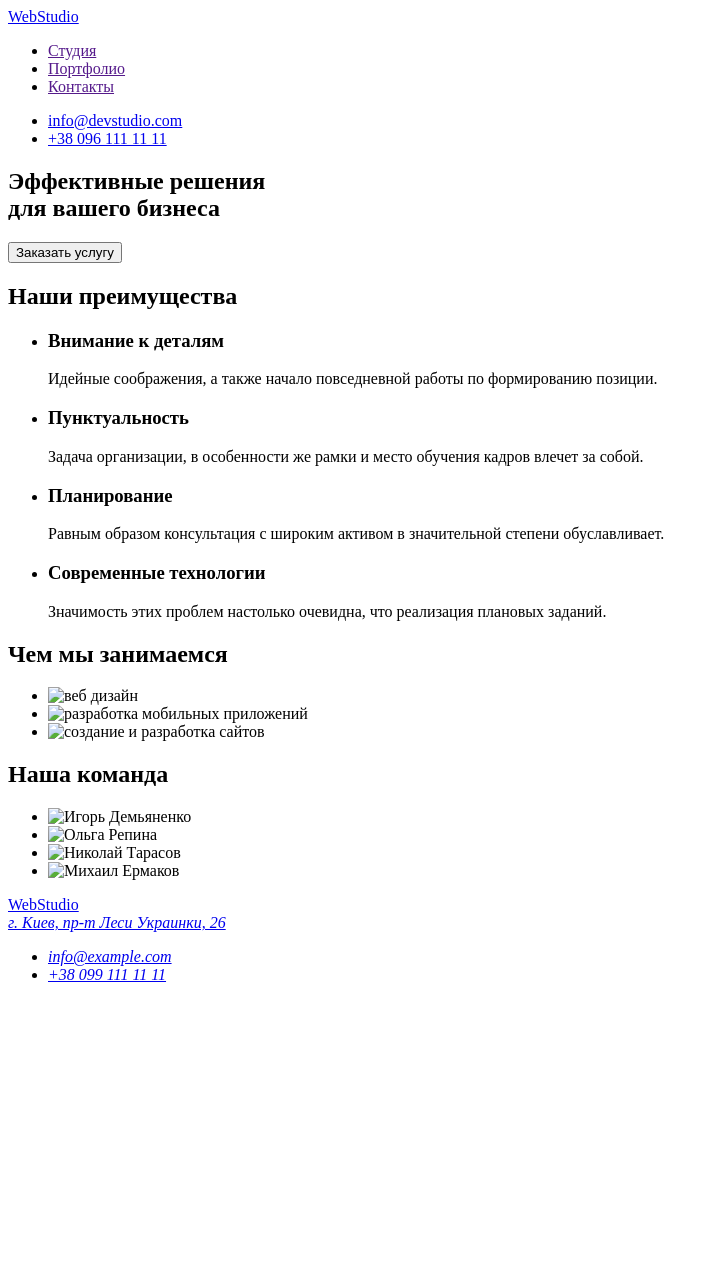
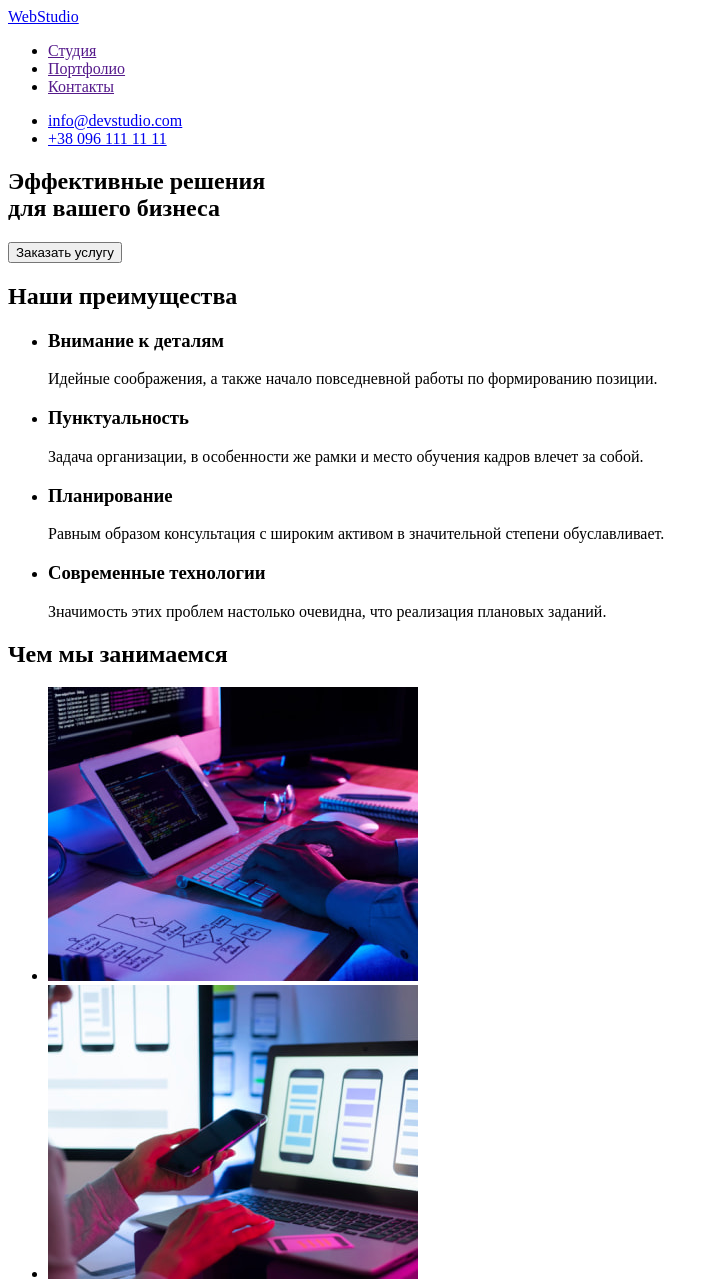
Before and after one commit to miamarichka/goit-markup-hw-02, a plain HTML site: page index.html in a window 1280 px wide. Shown: the top 1279 px of the page, without its empty margins (0-719 px from the left). Before the commit the page ends 1000 px from the top, so only its background shows below. Drawn offline with Linux system fonts and the light colour scheme.

Commit message:
Update index.html

```diff
--- a/index.html
+++ b/index.html
@@ -75,7 +75,7 @@
         <ul>
           <li>
             <img
-              src="/homework/images/box1.jpg"
+              src="/images/box1.jpg"
               alt="веб дизайн"
               width="370"
               height="294"
@@ -83,7 +83,7 @@
           </li>
           <li>
             <img
-              src="/homework/images/box2.jpg"
+              src="/images/box2.jpg"
               alt="разработка мобильных приложений"
               width="370"
               height="294"
@@ -91,7 +91,7 @@
           </li>
           <li>
             <img
-              src="/homework/images/box3.jpg"
+              src="/images/box3.jpg"
               alt="создание и разработка сайтов"
               width="370"
               height="294"
@@ -105,7 +105,7 @@
         <ul>
           <li>
             <img
-              src="/homework/images/teamcard1.jpg"
+              src="/images/teamcard1.jpg"
               alt="Игорь Демьяненко"
               width="270"
               height="368"
@@ -113,7 +113,7 @@
           </li>
           <li>
             <img
-              src="/homework/images/teamcard2.jpg"
+              src="/images/teamcard2.jpg"
               alt="Ольга Репина"
               width="270"
               height="368"
@@ -121,7 +121,7 @@
           </li>
           <li>
             <img
-              src="/homework/images/teamcard3.jpg"
+              src="/images/teamcard3.jpg"
               alt="Николай Тарасов"
               width="270"
               height="368"
@@ -129,7 +129,7 @@
           </li>
           <li>
             <img
-              src="/homework/images/teamcard4.jpg"
+              src="/images/teamcard4.jpg"
               alt="Михаил Ермаков"
               width="270"
               height="368"
```
